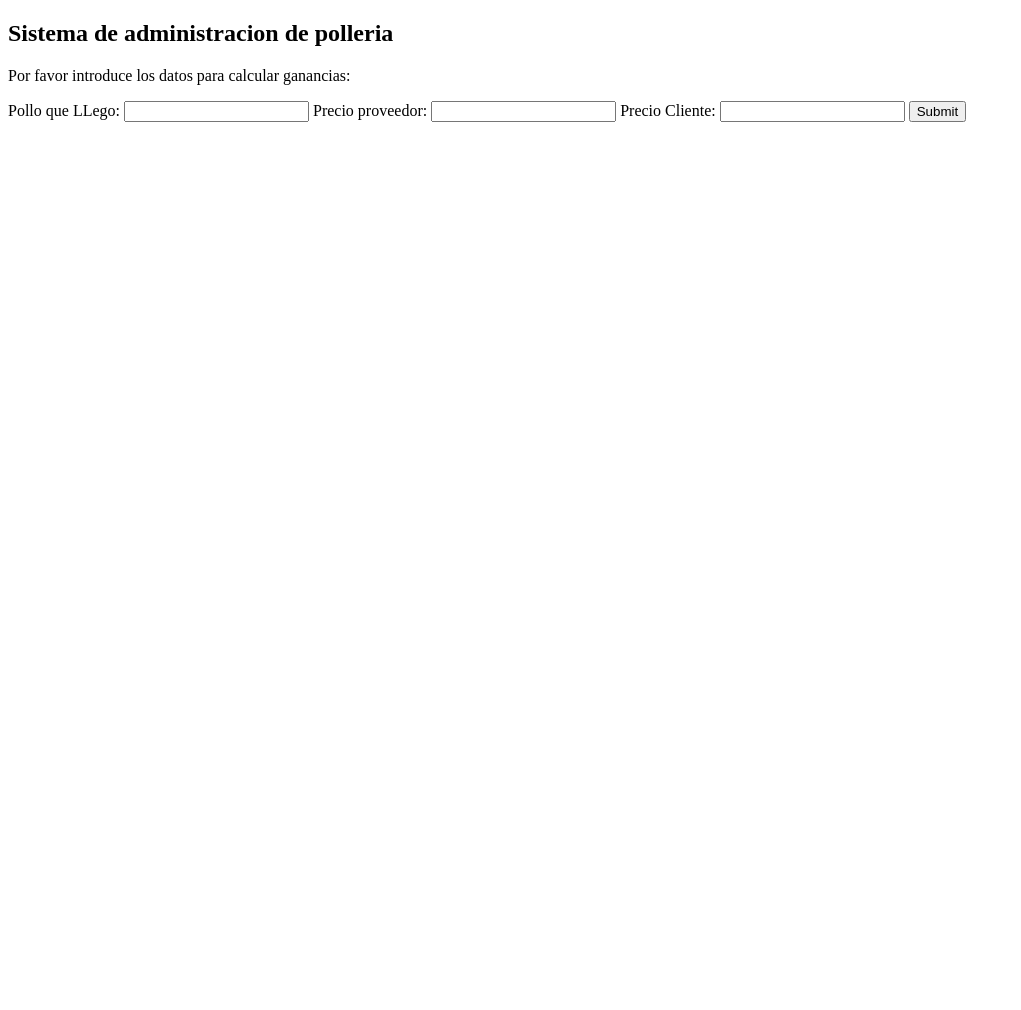
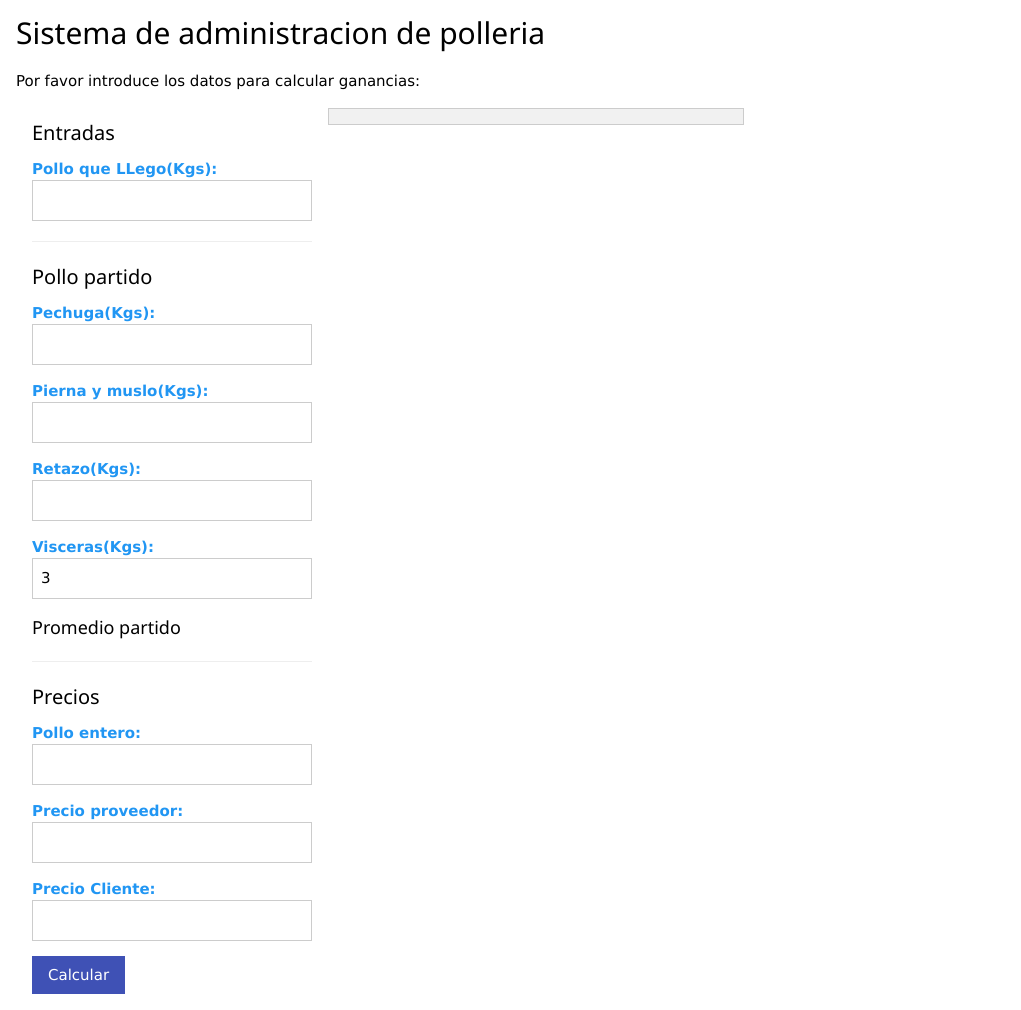
Before and after one commit to JuanPelcastre/chiken-admin, a plain HTML site: page index.html in a window 1280 px wide. Shown: the whole page, without its empty margins (0-1021 px from the left). Before the commit the page ends 800 px from the top, so only its background shows below. Drawn offline with nearby package versions, Linux system fonts and the light colour scheme.

Commit message:
actualizado calculos de ganancia

```diff
--- a/index.html
+++ b/index.html
@@ -4,32 +4,128 @@
     <meta charset="UTF-8">
     <meta name="viewport" content="width=device-width, initial-scale=1.0">
     <meta http-equiv="X-UA-Compatible" content="ie=edge">
+    <link rel="stylesheet" href="https://www.w3schools.com/w3css/4/w3.css">
+    <style>
+        .w3-input {
+            margin-bottom: 1rem;
+        }
+    </style>
     <title>Document</title>
 </head>
 <body>
-    <h2>Sistema de administracion de polleria</h2>
+    <div class="w3-container">
+        <h2>Sistema de administracion de polleria</h2>
 
-    <p>Por favor introduce los datos para calcular ganancias:</p>
+        <p>Por favor introduce los datos para calcular ganancias:</p>
+        <div class="w3-row">
+            <div class="w3-col w3-container m4 l3">
+                <form class="">
+                    <h4>Entradas</h4>
+                    <label class="w3-text-blue"><b>Pollo que LLego(Kgs):</b></label>
+                    <input
+                        class="w3-input w3-border"
+                        id="entryProduct"
+                        type="text">
 
-    <label>Pollo que LLego: <input id="entryProduct"></label>
-    <label>Precio proveedor: <input id="priceProveedor"></label>
-    <label>Precio Cliente: <input id="priceCliente"></label>
+                    <hr>
 
-    <button type="button" onclick="myFunction()">Submit</button>
+                    <h4>Pollo partido</h4>
+                    <label class="w3-text-blue"><b>Pechuga(Kgs):</b></label>
+                    <input
+                        class="w3-input w3-border"
+                        id="pechugaId"
+                        type="text">
+                    <label class="w3-text-blue"><b>Pierna y muslo(Kgs):</b></label>
+                    <input
+                    class="w3-input w3-border"
+                    id="piernaMusloId"
+                    type="text">
+                    <label class="w3-text-blue"><b>Retazo(Kgs):</b></label>
+                    <input
+                        class="w3-input w3-border"
+                        id="retazoId"
+                        type="text">
+                    <label class="w3-text-blue"><b>Visceras(Kgs):</b></label>
+                    <input
+                        class="w3-input w3-border"
+                        id="viscerasId"
+                        type="text"
+                        value="3">
+                    <h5>Promedio partido</h5>
+                    <p id="partido-" class="resultado"></p>
 
-    <p id="demo"></p>
+                    <hr>
 
+                    <h4>Precios</h4>
+                    <label class="w3-text-blue"><b>Pollo entero:</b></label>
+                    <input
+                        class="w3-input w3-border"
+                        id="entryProduct"
+                        type="text">
+
+                    <label class="w3-text-blue"><b>Precio proveedor:</b></label>
+                    <input
+                        class="w3-input w3-border"
+                        id="priceProveedor"
+                        type="text">
+
+                    <label class="w3-text-blue"><b>Precio Cliente:</b></label>
+                    <input
+                        class="w3-input w3-border"
+                        id="priceCliente"
+                        type="text">
+
+                </form>
+                <button class="w3-button w3-indigo"
+                    type="button"
+                    onclick="myFunction()">Calcular</button>
+
+            </div>
+            <div class="w3-col w3-container m4 l4 w3-border w3-light-gray">
+                <p id="partido" class="w3-pale-green"></p>
+                <p id="entero" class="w3-pale-red"></p>
+                <p id="pagos" class="w3-pale-blue"></p>
+            </div>
+
+        </div>
+
+        <p id="demo"></p>
+    </div>
 <script>
     function myFunction() {
         var entryProduct, priceProveedor, priceCliente, text,
-        ganancia;
+        ganancia, promedioPartido, gananciaPartidoXKilo;
+        var visceras;
 
-        entryProduct = document.getElementById("entryProduct").value;
-        priceProveedor = document.getElementById("priceProveedor").value;
-        priceCliente = document.getElementById("priceCliente").value;
+        entryProduct = parseInt(document.getElementById("entryProduct").value);
+        priceProveedor = parseFloat(document.getElementById("priceProveedor").value);
+        priceCliente = parseInt(document.getElementById("priceCliente").value);
 
+        // Partido
+        pechuga = parseInt(document.getElementById("pechugaId").value);
+        piernaMuslo = parseInt(document.getElementById("piernaMusloId").value);
+        retazo = parseInt(document.getElementById("retazoId").value);
+        visceras = parseInt(document.getElementById("viscerasId").value);
+        promedioPartido = (((pechuga + piernaMuslo + retazo) / 3) -  visceras).toFixed(2);
+        gananciaPartidoXKilo = (promedioPartido - priceProveedor).toFixed(2);
+        gananciaPartidoTotal = (gananciaPartidoXKilo * entryProduct).toFixed(2);
+        document.getElementById("partido").innerHTML =
+        `<span class="w3-green">Promedio \>\>Partido</span> = (${pechuga} + ${piernaMuslo} + ${retazo})/3 - ${visceras} = ${promedioPartido}
+        <br> Ganancia partido x kilo = ${promedioPartido} - ${priceProveedor} = ${gananciaPartidoXKilo}
+        <br> Total Ganancia partido = ${gananciaPartidoXKilo} x ${entryProduct} = ${gananciaPartidoTotal}`;
+        //
+
+        // Entero
+        document.getElementById("entero").innerHTML = `35-27.8 = 7.2`;
+        //
+
+        // Empleados deben de entregar
+        var entregaTotal = entryProduct * ;
+        document.getElementById("pagos").innerHTML = `Pago a proveedor = `;
+        //
         ganancia = entryProduct * priceCliente;
         document.getElementById("demo").innerHTML = `ganancia ${ganancia}`;
+
     }
 
 </script>
```
